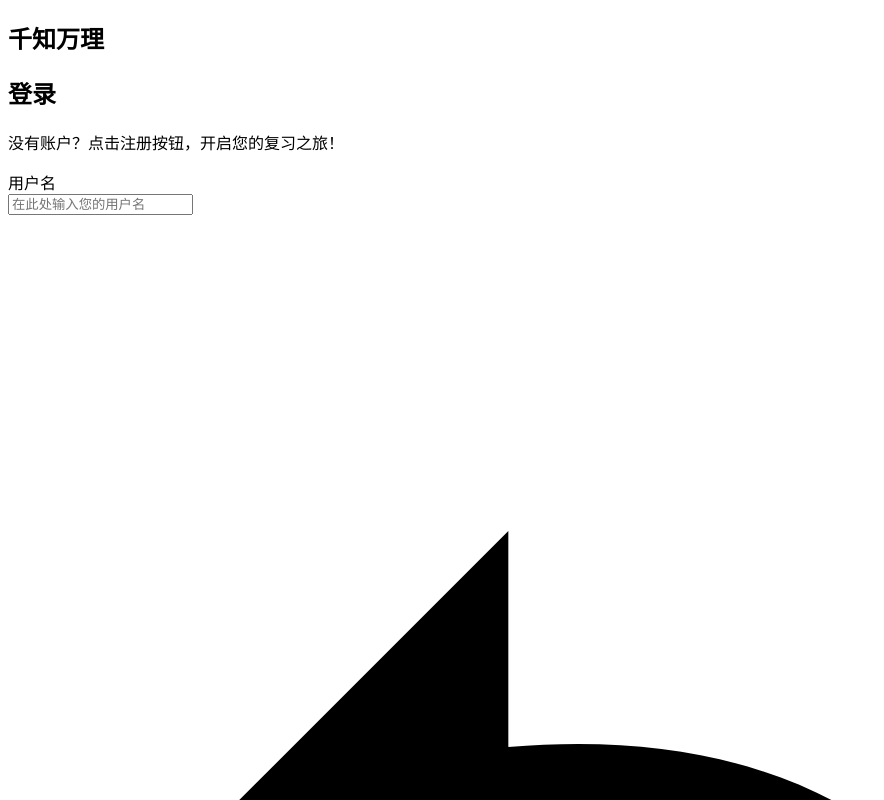
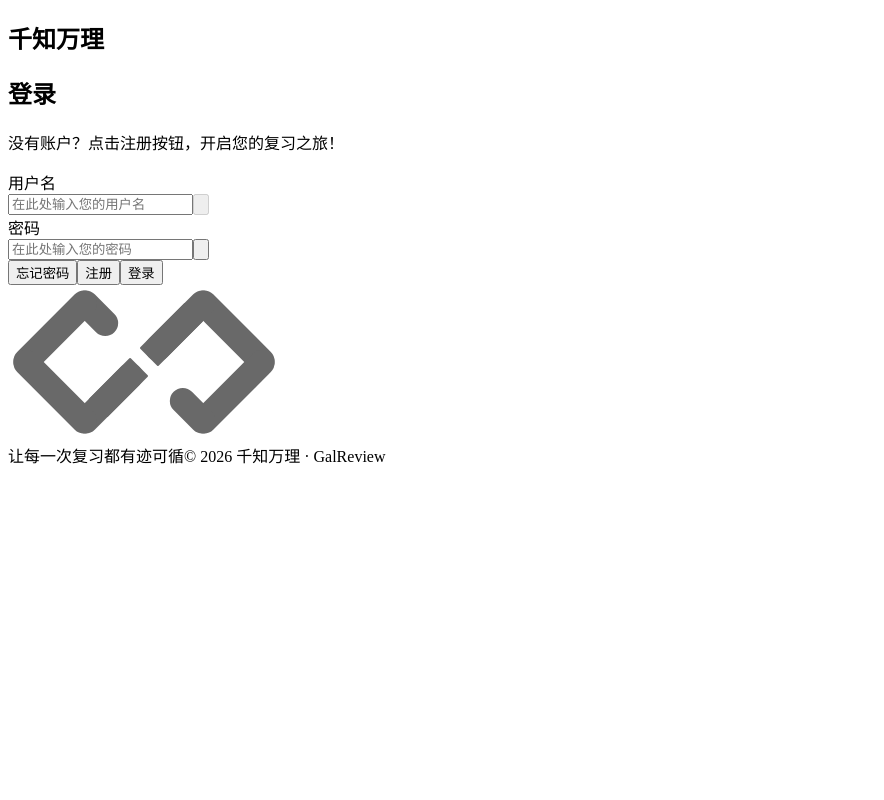
Before and after one commit to Project-MethodBox/GalReview, a React (Vite) app in the folder frontend/: page /login in a window 1280 px wide. Shown: the top 800 px of the page, without its empty margins (0-884 px from the left). Built offline with nearby package versions, Linux system fonts and the light colour scheme; no server answers; the HTML template or start-up script is replaced by a standard one.

Commit message:
fix: refine auth controls and route motion

```diff
--- a/frontend/src/App.tsx
+++ b/frontend/src/App.tsx
@@ -1,4 +1,5 @@
-import { BrowserRouter, Navigate, Route, Routes } from 'react-router-dom'
+import { useEffect, useRef } from 'react'
+import { BrowserRouter, Navigate, Route, Routes, useLocation } from 'react-router-dom'
 import FeaturePlaceholderPage from './pages/FeaturePlaceholderPage'
 import ForgotPasswordPage from './pages/ForgotPasswordPage'
 import HomePage from './pages/HomePage'
@@ -7,10 +8,34 @@
 import RegisterPage from './pages/RegisterPage'
 import { readSession } from './lib/session'
 
-export default function App() {
+const routeDepth: Record<string, number> = {
+  '/login': 0,
+  '/register': 1,
+  '/forgot-password': 1,
+  '/home': 2,
+  '/materials': 3,
+  '/knowledge': 3,
+  '/knowledge-graph': 3,
+  '/review': 3,
+  '/settings': 3,
+}
+
+function AnimatedRoutes() {
+  const location = useLocation()
+  const previousPath = useRef(location.pathname)
+  const previousDepth = routeDepth[previousPath.current] ?? 0
+  const currentDepth = routeDepth[location.pathname] ?? 0
+  const direction = previousPath.current === location.pathname
+    ? 'neutral'
+    : currentDepth > previousDepth ? 'forward' : currentDepth < previousDepth ? 'back' : 'neutral'
+
+  useEffect(() => {
+    previousPath.current = location.pathname
+  }, [location.pathname])
+
   return (
-    <BrowserRouter>
-      <Routes>
+    <div className={`route-transition route-transition--${direction}`} key={location.key}>
+      <Routes location={location}>
         <Route path="/" element={<Navigate replace to={readSession() ? '/home' : '/login'} />} />
         <Route path="/login" element={<LoginPage />} />
         <Route path="/register" element={<RegisterPage />} />
@@ -23,6 +48,14 @@
         <Route path="/settings" element={<FeaturePlaceholderPage title="个人设置" description="个人资料、学习目标、难度和减少动态效果的入口已经预留。" />} />
         <Route path="*" element={<NotFoundPage />} />
       </Routes>
+    </div>
+  )
+}
+
+export default function App() {
+  return (
+    <BrowserRouter>
+      <AnimatedRoutes />
     </BrowserRouter>
   )
 }
--- a/frontend/src/components/FormField.tsx
+++ b/frontend/src/components/FormField.tsx
@@ -1,4 +1,4 @@
-import { useId, useState, type InputHTMLAttributes, type ReactNode } from 'react'
+import { useId, useRef, useState, type InputHTMLAttributes, type ReactNode } from 'react'
 import { ArrowIcon, EyeIcon } from './icons'
 
 interface FormFieldProps extends Omit<InputHTMLAttributes<HTMLInputElement>, 'size'> {
@@ -6,25 +6,36 @@
   error?: string
   trailing?: ReactNode
   passwordToggle?: boolean
+  onClear?: () => void
 }
 
-export default function FormField({ label, error, trailing, passwordToggle, id, type, ...props }: FormFieldProps) {
+export default function FormField({ label, error, trailing, passwordToggle, onClear, id, type, ...props }: FormFieldProps) {
   const generatedId = useId()
   const inputId = id || generatedId
+  const inputRef = useRef<HTMLInputElement>(null)
   const [revealed, setRevealed] = useState(false)
   const inputType = passwordToggle ? (revealed ? 'text' : 'password') : type
+
+  function clearInput() {
+    onClear?.()
+    inputRef.current?.focus()
+  }
 
   return (
     <div className={`form-field${error ? ' form-field--error' : ''}`}>
       <label htmlFor={inputId}>{label}</label>
       <div className="form-field__control">
-        <input id={inputId} type={inputType} aria-invalid={Boolean(error)} aria-describedby={error ? `${inputId}-error` : undefined} {...props} />
+        <input ref={inputRef} id={inputId} type={inputType} aria-invalid={Boolean(error)} aria-describedby={error ? `${inputId}-error` : undefined} {...props} />
         {passwordToggle ? (
           <button className="form-field__icon" type="button" aria-label={revealed ? '隐藏密码' : '显示密码'} onClick={() => setRevealed((value) => !value)}>
             <EyeIcon />
           </button>
         ) : trailing ? (
           trailing
+        ) : onClear ? (
+          <button className="form-field__icon" type="button" aria-label={`清除${label}`} disabled={!String(props.value ?? '').length} onClick={clearInput}>
+            <ArrowIcon />
+          </button>
         ) : (
           <ArrowIcon className="form-field__decorative" />
         )}
--- a/frontend/src/pages/LoginPage.tsx
+++ b/frontend/src/pages/LoginPage.tsx
@@ -52,7 +52,7 @@
     <AuthLayout page="login">
       <form className="auth-form" onSubmit={submit} noValidate>
         <AuthHeading title="登录" subtitle="没有账户？点击注册按钮，开启您的复习之旅！" />
-        <FormField label="用户名" name="email" autoComplete="username" placeholder="在此处输入您的用户名" value={email} onChange={(event) => setEmail(event.target.value)} error={errors.email} />
+        <FormField label="用户名" name="email" autoComplete="username" placeholder="在此处输入您的用户名" value={email} onChange={(event) => setEmail(event.target.value)} onClear={() => setEmail('')} error={errors.email} />
         <FormField label="密码" name="password" autoComplete="current-password" placeholder="在此处输入您的密码" value={password} onChange={(event) => setPassword(event.target.value)} error={errors.password} passwordToggle />
         <div className="auth-form__actions auth-form__actions--login">
           <ActionButton type="button" variant="secondary" onClick={() => navigate('/forgot-password')}>忘记密码</ActionButton>
--- a/frontend/src/pages/RegisterPage.tsx
+++ b/frontend/src/pages/RegisterPage.tsx
@@ -52,7 +52,7 @@
     <AuthLayout page="register">
       <form className="auth-form" onSubmit={submit} noValidate>
         <AuthHeading title="注册" subtitle="始于微光，终成星河。" />
-        <FormField label="用户名" autoComplete="nickname" placeholder="在此处输入您的用户名" value={form.displayName} onChange={(event) => update('displayName', event.target.value)} error={errors.displayName} />
+        <FormField label="用户名" autoComplete="nickname" placeholder="在此处输入您的用户名" value={form.displayName} onChange={(event) => update('displayName', event.target.value)} onClear={() => update('displayName', '')} error={errors.displayName} />
         <FormField label="邮箱" type="email" autoComplete="email" placeholder="在此处输入您的邮箱" value={form.email} onChange={(event) => update('email', event.target.value)} error={errors.email} />
         <FormField label="密码" autoComplete="new-password" placeholder="在此处输入您的密码" value={form.password} onChange={(event) => update('password', event.target.value)} error={errors.password} passwordToggle />
         <FormField
--- a/frontend/src/styles/global.css
+++ b/frontend/src/styles/global.css
@@ -39,6 +39,15 @@
 button, input { font: inherit; }
 button, a { -webkit-tap-highlight-color: transparent; }
 button:focus-visible, a:focus-visible, input:focus-visible { outline: 3px solid color-mix(in srgb, var(--text) 35%, transparent); outline-offset: 3px; }
+
+.route-transition { min-height: 100vh; overflow-x: clip; background: var(--canvas); will-change: opacity, transform; }
+.route-transition--forward { animation: route-enter-forward 240ms cubic-bezier(.22, 1, .36, 1) both; }
+.route-transition--back { animation: route-enter-back 240ms cubic-bezier(.22, 1, .36, 1) both; }
+.route-transition--neutral { animation: route-enter-fade 180ms ease-out both; }
+
+@keyframes route-enter-forward { from { opacity: 0; transform: translate3d(14px, 0, 0); } to { opacity: 1; transform: translate3d(0, 0, 0); } }
+@keyframes route-enter-back { from { opacity: 0; transform: translate3d(-14px, 0, 0); } to { opacity: 1; transform: translate3d(0, 0, 0); } }
+@keyframes route-enter-fade { from { opacity: .72; } to { opacity: 1; } }
 
 .auth-page {
   position: relative;
@@ -102,8 +111,14 @@
 }
 .form-field__control input { width: 100%; height: 100%; padding: 0 58px 0 18px; border: 0; outline: 0; color: var(--text); background: transparent; font-size: 18px; font-weight: 300; }
 .form-field__control input::placeholder { color: color-mix(in srgb, var(--text) 50%, transparent); }
+.form-field__control input[type="password"] { -webkit-appearance: none; appearance: none; }
+.form-field__control input[type="password"]::-ms-reveal,
+.form-field__control input[type="password"]::-ms-clear,
+.form-field__control input[type="password"]::-webkit-credentials-auto-fill-button,
+.form-field__control input[type="password"]::-webkit-caps-lock-indicator { display: none !important; visibility: hidden; pointer-events: none; }
 .form-field__icon, .form-field__decorative { position: absolute; right: 16px; top: 50%; width: 24px; height: 24px; transform: translateY(-50%); color: #696969; }
 .form-field__icon { display: grid; place-items: center; padding: 0; border: 0; background: transparent; cursor: pointer; }
+.form-field__icon:disabled { cursor: default; opacity: .35; }
 .form-field__icon svg { width: 24px; height: 24px; }
 .form-field__error { position: absolute; top: 129px; left: 10px; color: var(--danger); font-size: 13px; font-weight: 700; }
 .form-field--error .form-field__control { border-color: var(--danger); }
@@ -220,5 +235,5 @@
 }
 
 @media (prefers-reduced-motion: reduce) {
-  *, *::before, *::after { scroll-behavior: auto !important; transition: none !important; }
+  *, *::before, *::after { scroll-behavior: auto !important; animation: none !important; transition: none !important; }
 }
```
Also changed, not shown: 1 other file (tests, documents, lock files or other folders).
